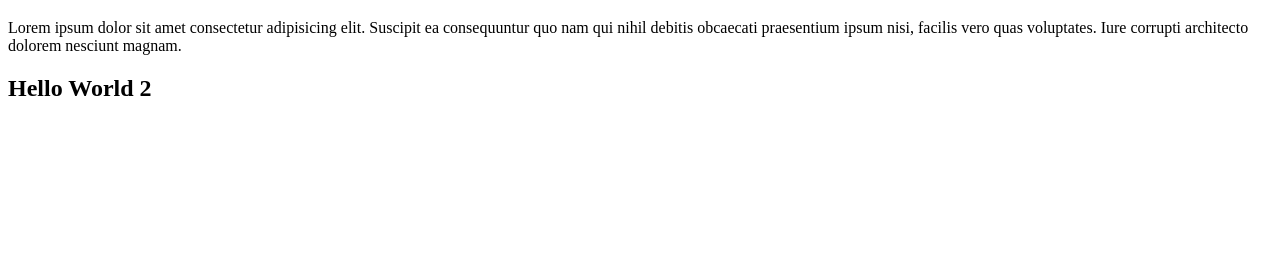
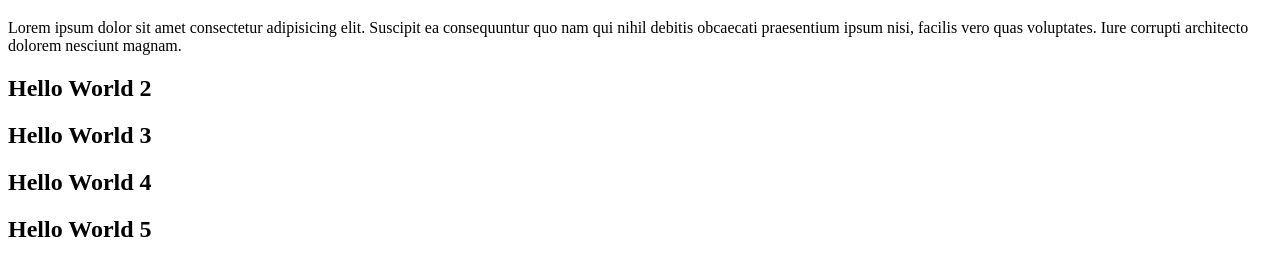
Before and after one commit to MdAshShafi/my-first-repo, a plain HTML site: page index.html in a window 1280 px wide. Shown: the part 61-336 px from the top of the page. Drawn offline with Linux system fonts and the light colour scheme.

Commit message:
Hello added

```diff
--- a/index.html
+++ b/index.html
@@ -10,5 +10,8 @@
     <h1>Hello World</h1>
     <p>Lorem ipsum dolor sit amet consectetur adipisicing elit. Suscipit ea consequuntur quo nam qui nihil debitis obcaecati praesentium ipsum nisi, facilis vero quas voluptates. Iure corrupti architecto dolorem nesciunt magnam.</p>
     <h2>Hello World 2</h2>
+    <h2>Hello World 3</h2>
+    <h2>Hello World 4</h2>
+    <h2>Hello World 5</h2>
 </body>
 </html>
```
